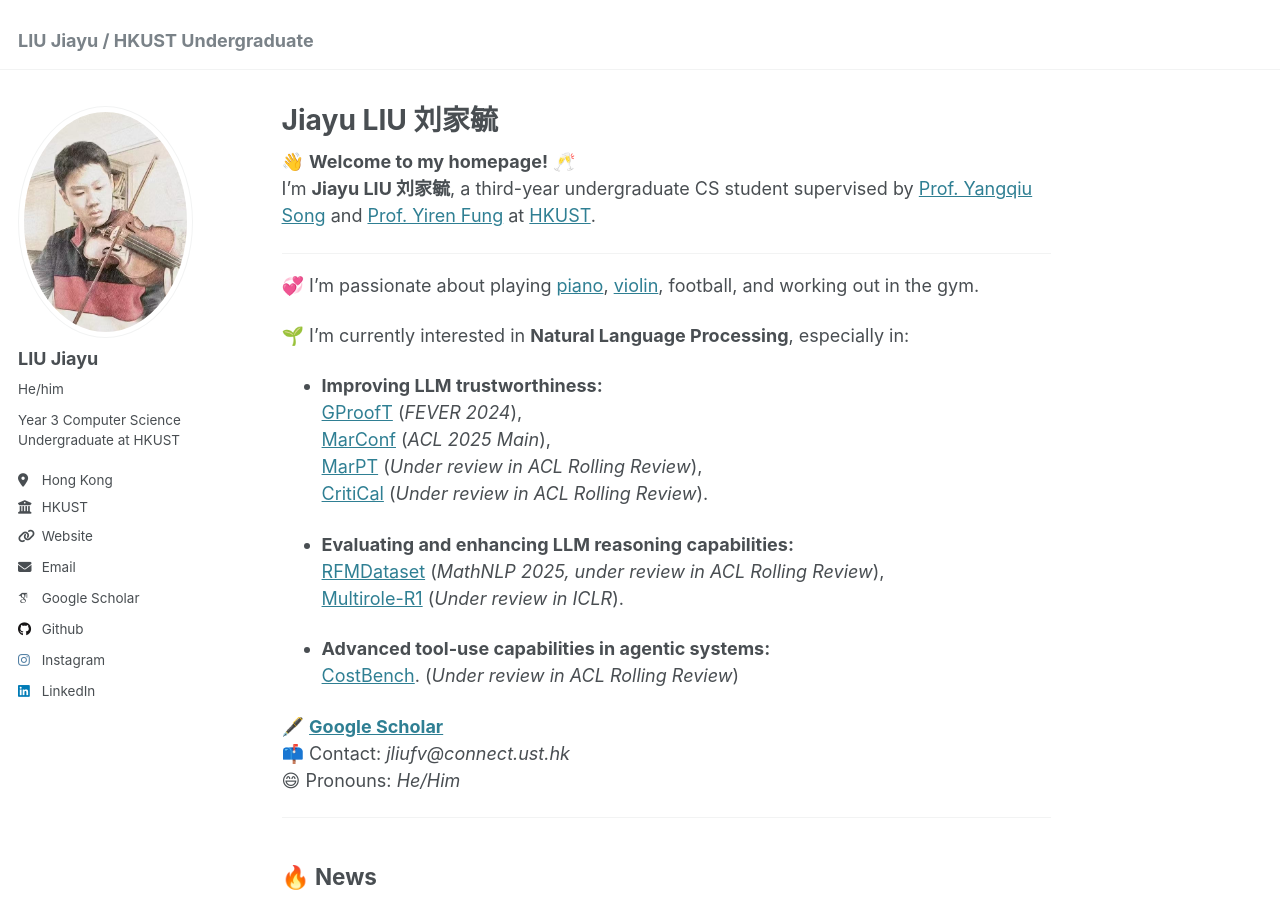
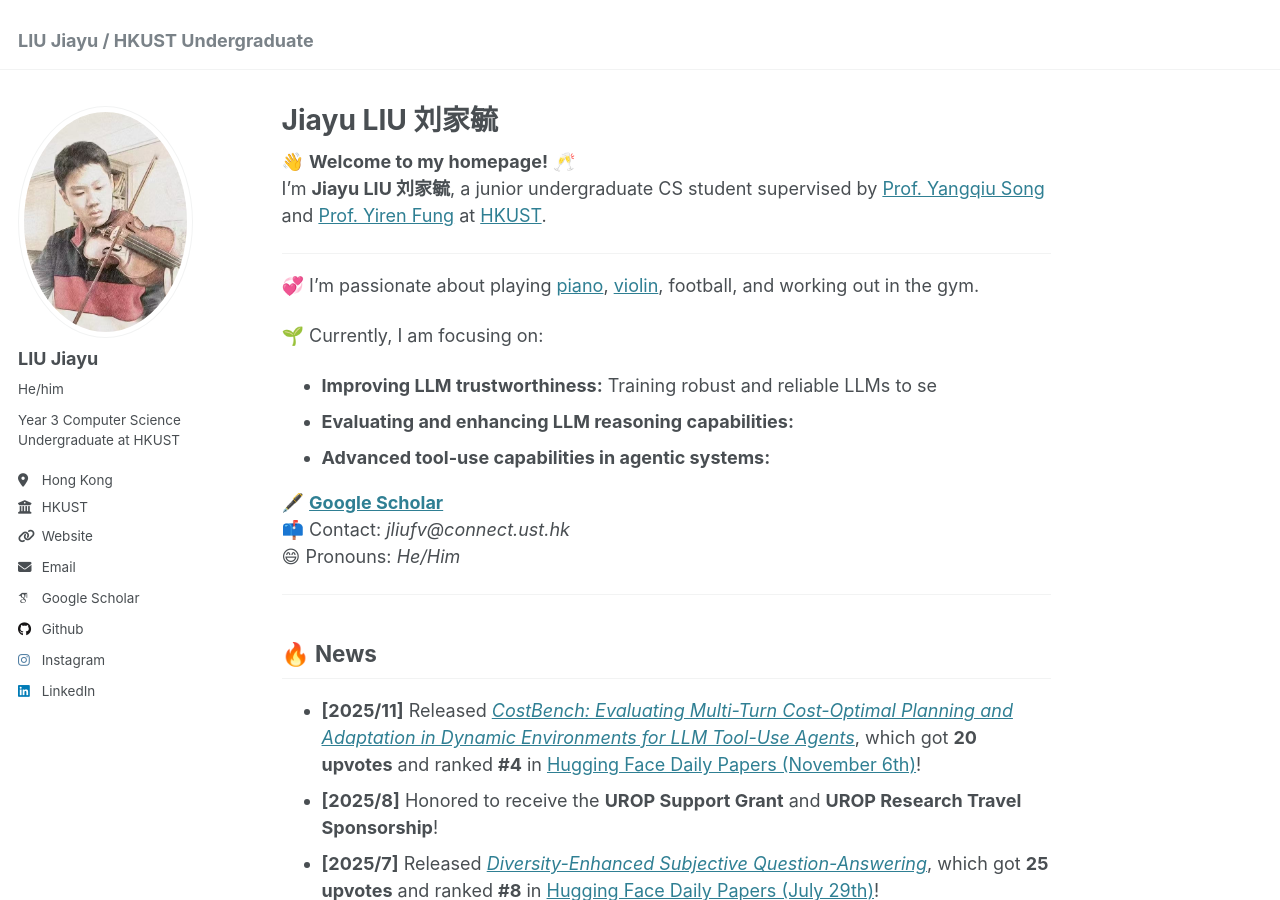
Before and after one commit to JiayuJeff/JiayuJeff.github.io, a Jekyll site: the page built from _pages/about.md, in a window 1280 px wide and 900 px high. Built offline with Jekyll 4.4.1, drawn with Linux system fonts in a browser that asks for light colours; some web fonts are replaced; some of the changed text lies outside the part shown.

Commit message:
Update about.md

```diff
--- a/_pages/about.md
+++ b/_pages/about.md
@@ -9,26 +9,17 @@ redirect_from:
 ---
 
 👋 **Welcome to my homepage!** 🥂
-I’m **Jiayu LIU 刘家毓**, a third-year undergraduate CS student supervised by [Prof. Yangqiu Song](https://www.cse.ust.hk/~yqsong/) and [Prof. Yiren Fung](https://mayrfung.github.io/) at [HKUST](https://hkust.edu.hk/).
+I’m **Jiayu LIU 刘家毓**, a junior undergraduate CS student supervised by [Prof. Yangqiu Song](https://www.cse.ust.hk/~yqsong/) and [Prof. Yiren Fung](https://mayrfung.github.io/) at [HKUST](https://hkust.edu.hk/).
 
 ---
 
 💞️ I’m passionate about playing [piano](https://youtu.be/5r_Y9tE_fbo?si=Rnv-_KuOYPt7_rPF), [violin](https://youtu.be/-ohoA3pO9Ks?si=8ZsqIn7GO0pp31UR), football, and working out in the gym.
 
-🌱 I’m currently interested in **Natural Language Processing**, especially in:
+🌱 Currently, I am focusing on:
 
-- **Improving LLM trustworthiness:**
-  [GProofT](https://aclanthology.org/2024.fever-1.14.pdf) (*FEVER 2024*),
-  [MarConf](https://aclanthology.org/2025.acl-short.18.pdf) (*ACL 2025 Main*),
-  [MarPT](https://arxiv.org/abs/2508.08992) (*Under review in ACL Rolling Review*),
-  [CritiCal](https://arxiv.org/abs/2510.24505) (*Under review in ACL Rolling Review*).
-
+- **Improving LLM trustworthiness:** Training robust and reliable LLMs to se
 - **Evaluating and enhancing LLM reasoning capabilities:**
-  [RFMDataset](https://arxiv.org/pdf/2506.17114) (*MathNLP 2025, under review in ACL Rolling Review*),
-  [Multirole-R1](https://www.arxiv.org/pdf/2507.20187) (*Under review in ICLR*).
-
 - **Advanced tool-use capabilities in agentic systems:**
-  [CostBench](https://arxiv.org/abs/2511.02734). (*Under review in ACL Rolling Review*)
 
 🖋️ [**Google Scholar**](https://scholar.google.com/citations?user=PIQxhfMAAAAJ&hl=en)
 📫 Contact: *jliufv@connect.ust.hk*
@@ -108,7 +99,10 @@ MO Yunxiang\*, Tianshi Zheng\*, Qing Zong, **Jiayu Liu**, Baixuan Xu, Yauwai Yim
 
 ---
 
-## 🧾 Academic Services
+## 🧾 Academic & community services
 
 - **[2025/6]** HKUST COMP and CPEG Mentor 2024/25
 - **[2025/5]** Reviewer of *IJCAI 2025*
+- **[2024/2]** IT Secretary of Chinese Folks and Arts Society, HKUST
+- **[2023/9]** Hong Kong University of Science and Technology Mainland Students Football Team
+- **[2022/3]** Guangdong Experimental High School Football Team
```
